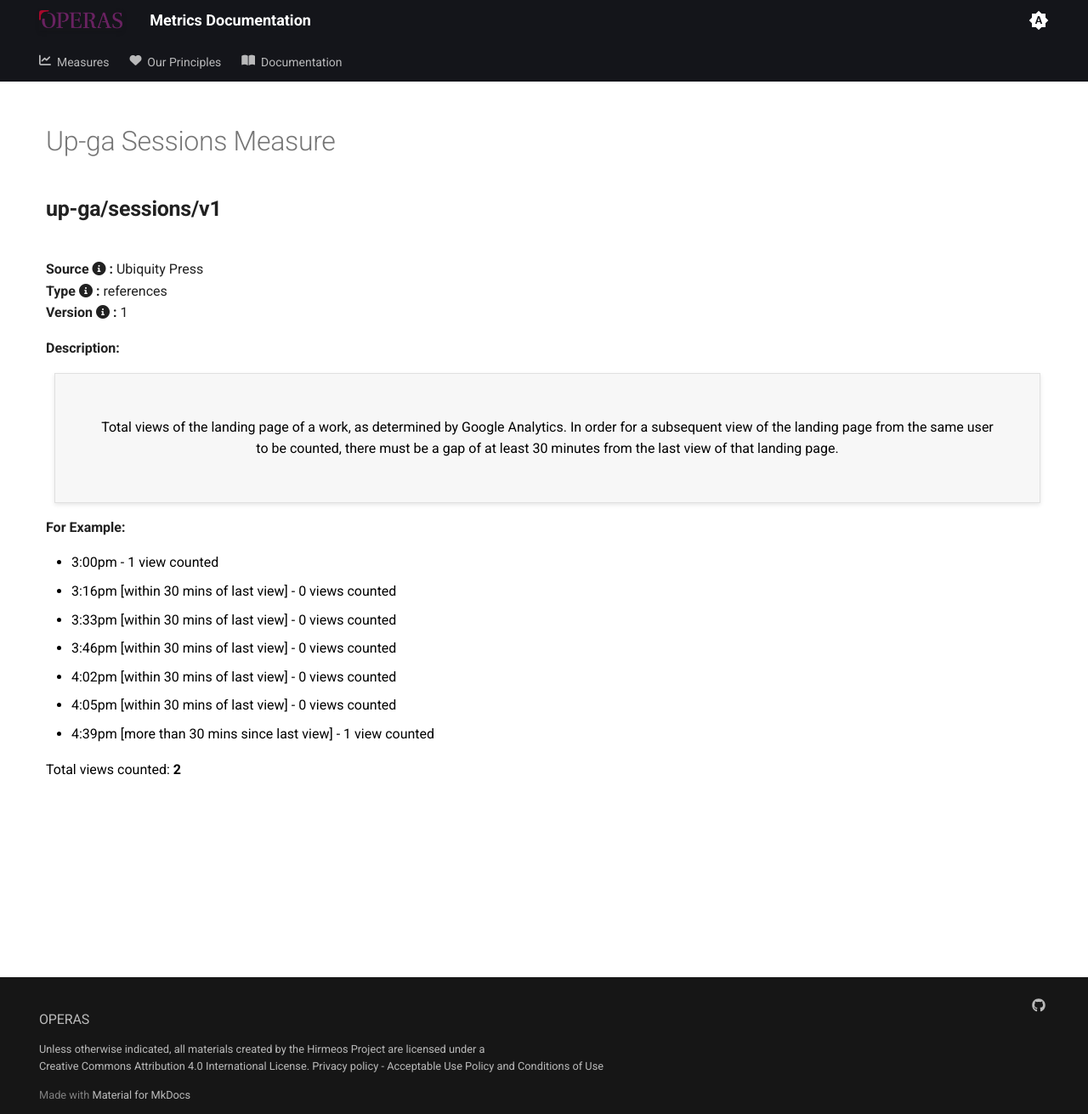
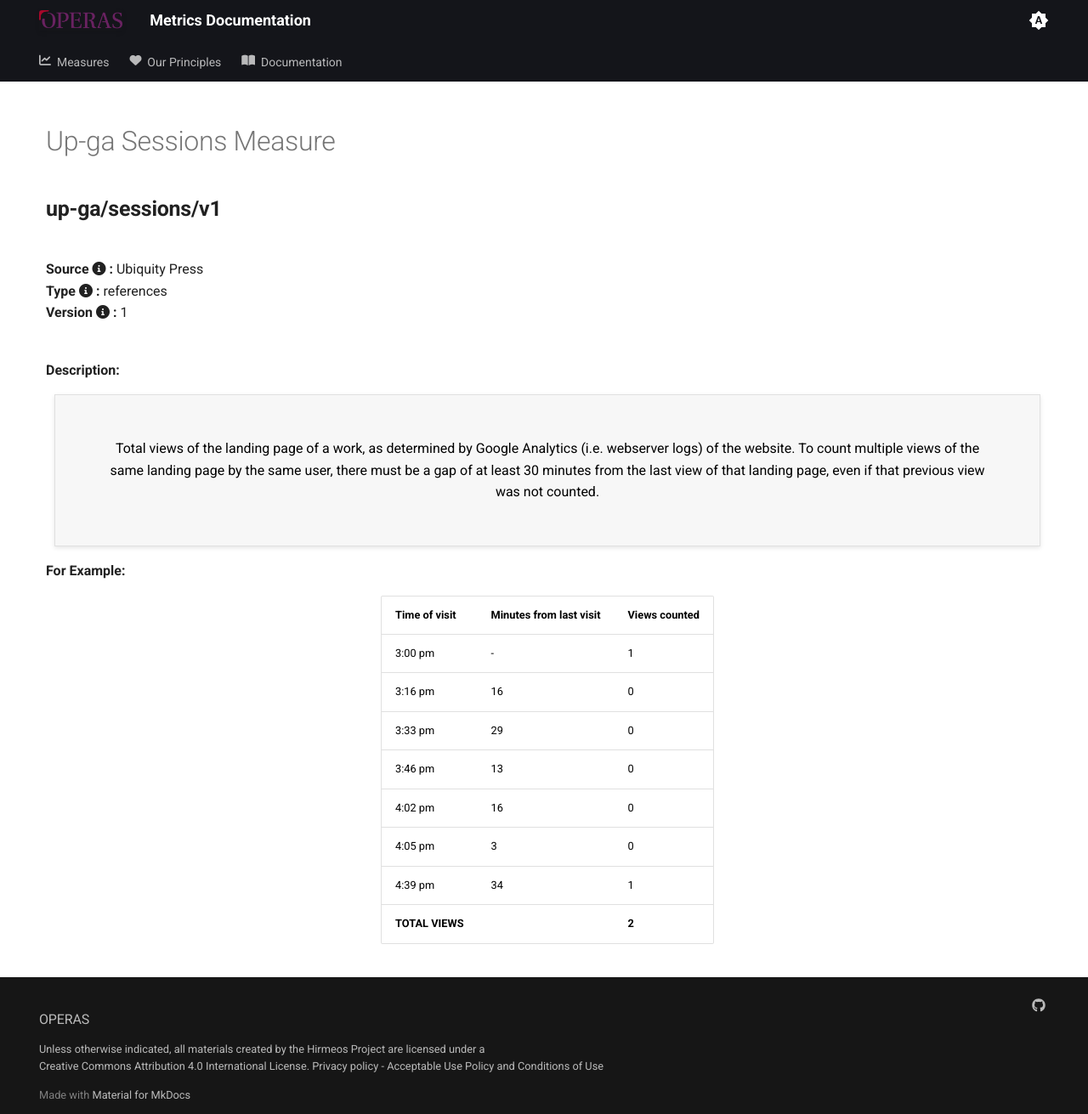
Before and after one commit to operas-eu/metrics_portal, an MkDocs documentation site: the page built from docs/up-ga/sessions/v1.md, in a window 1280 px wide and 1311 px high. Shown: the whole window at 85% size. Built offline with MkDocs 1.6.1 and Material for MkDocs 9.7.7, drawn with Linux system fonts in a browser that asks for light colours.

Commit message:
Some corrections to the definitios of up-ga and up-logs

```diff
--- a/docs/up-ga/sessions/v1.md
+++ b/docs/up-ga/sessions/v1.md
@@ -9,29 +9,65 @@
 # Up-ga Sessions Measure
 
 <div id="value-display"></div>
+<br>
 <strong>Description:</strong>
 <div class="tile-1" style="text-align:center; color:black">
-Total views of the landing page of a work, as determined by Google Analytics. In order for a subsequent view of the landing page from the same user to be counted, there must be a gap of at least 30 minutes from the last view of that landing page.
+Total views of the landing page of a work, as determined by Google Analytics (i.e. webserver logs) of the website. To count multiple views of the same landing page by the same user, there must be a gap of at least 30 minutes from the last view of that landing page, even if that previous view was not counted.
 </div>
 
 <strong>
-
 For Example:
 </strong>
 
-<div style="color:black">
-    <ul>
-        <li>3:00pm - 1 view counted</li>
-        <li>3:16pm [within 30 mins of last view] - 0 views counted</li>
-        <li>3:33pm [within 30 mins of last view] - 0 views counted</li>
-        <li>3:46pm [within 30 mins of last view] - 0 views counted</li>
-        <li>4:02pm [within 30 mins of last view] - 0 views counted</li>
-        <li>4:05pm [within 30 mins of last view] - 0 views counted</li>
-        <li>4:39pm [more than 30 mins since last view] - 1 view counted</li>
-    </ul>
-    <p>Total views counted:<strong> 2</strong></p>
+<div  style="text-align:center; color:black">
+<table>
+    <tr>
+        <th>Time of visit</th>
+        <th>Minutes from last visit</th>
+        <th>Views counted</th>
+    </tr>
+    <tr>
+        <td>3:00 pm</td>
+        <td>-</td>
+        <td>1</td>
+    </tr>
+    <tr>
+        <td>3:16 pm</td>
+        <td>16</td>
+        <td>0</td>
+    </tr>
+    <tr>
+        <td>3:33 pm</td>
+        <td>29</td>
+        <td>0</td>
+    </tr>
+    <tr>
+        <td>3:46 pm</td>
+        <td>13</td>
+        <td>0</td>
+    </tr>
+    <tr>
+        <td>4:02 pm</td>
+        <td>16</td>
+        <td>0</td>
+    </tr>
+    <tr>
+        <td>4:05 pm</td>
+        <td>3</td>
+        <td>0</td>
+    </tr>
+    <tr>
+        <td>4:39 pm</td>
+        <td>34</td>
+        <td>1</td>
+    </tr>
+    <tr>
+        <td><strong>TOTAL VIEWS</strong></td>
+        <td></td>
+        <td><strong>2</strong></td>
+    </tr>
+</table>
 </div>
-
 
 <script>
 document.getElementById('value-display').innerHTML = `
```
Also changed, not shown: docs/up-logs/sessions/v1.md (+50 -13 lines), site/sitemap.xml, site/up-ga/sessions/v1/index.html, site/up-logs/sessions/v1/index.html, 1 other file.
